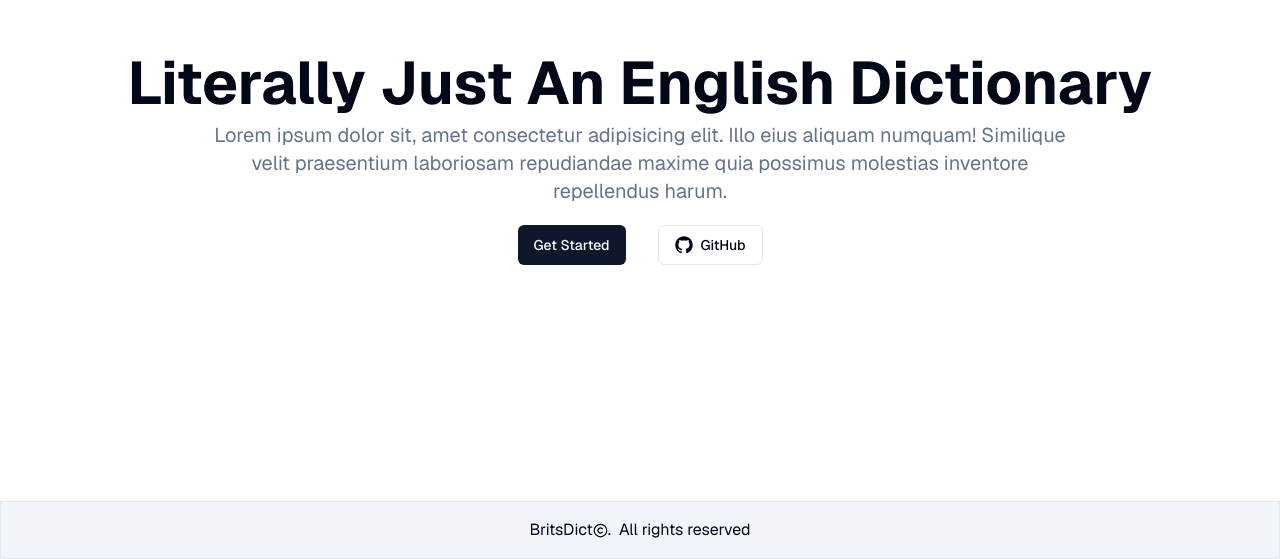
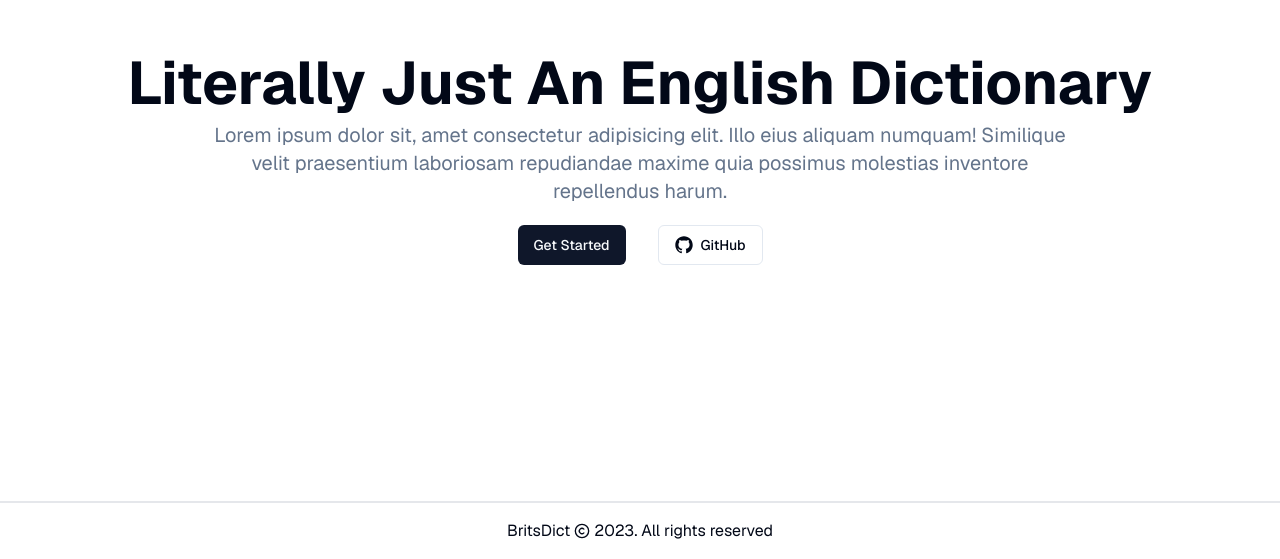
Before and after one commit to VincentAlfa/BritsDict, a Next.js app: page / in a window 1280 px wide. Shown: the part 241-800 px from the top of the page. Built offline with nearby package versions, Linux system fonts and the light colour scheme.

Commit message:
feat(ui): change footer color and add padding to Home Page

```diff
--- a/app/generate/page.tsx
+++ b/app/generate/page.tsx
@@ -1,5 +1,7 @@
 import { generate } from 'random-words';
 import React from 'react';
+
+export const dynamic = 'force-dynamic';
 
 const Generate = () => {
   return (
--- a/app/page.tsx
+++ b/app/page.tsx
@@ -4,7 +4,7 @@ import { GitHubLogoIcon } from '@radix-ui/react-icons';
 
 export default function Home() {
   return (
-    <div className='flex h-full flex-col items-center justify-center gap-5'>
+    <div className='flex h-full flex-col items-center justify-center gap-5 pb-24 md:pb-0'>
       <div className='flex w-full flex-col items-center justify-center gap-2 text-center'>
         <h1 className='text-4xl font-bold md:text-6xl'>
           Literally Just An English Dictionary
--- a/components/footer/footer.tsx
+++ b/components/footer/footer.tsx
@@ -4,10 +4,11 @@ import React from 'react';
 const Footer = () => {
   return (
     <footer>
-      <div className='fixed bottom-0 flex w-full items-center justify-center space-x-2 border bg-slate-100 p-4 shadow-xl'>
-        <h1 className='flex items-center justify-center space-x-6'>
-          BritsDict
-          <Copyright width={15} height={15} />.
+      <div className='fixed bottom-0 flex w-full items-center justify-center space-x-1 border-t-2 border-gray-200 p-4 shadow-xl'>
+        <h1 className='flex items-center justify-center space-x-1'>
+          <span>BritsDict</span>
+          <Copyright width={16} height={16} />
+          <span>2023.</span>
         </h1>
         <h1>All rights reserved</h1>
       </div>
```
Also changed, not shown: prettier.config.js (deleted, +0 -14 lines), 1 other file (tests, documents, lock files or other folders).
